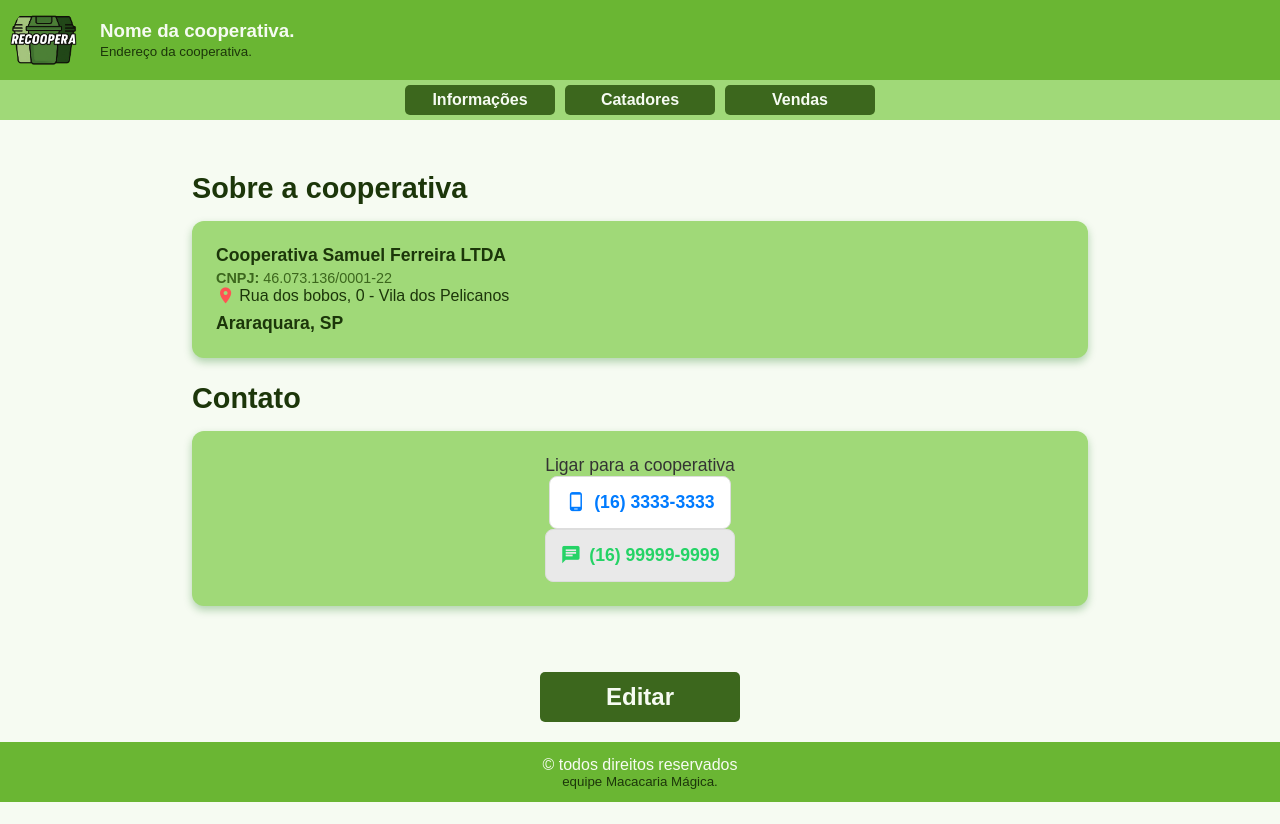
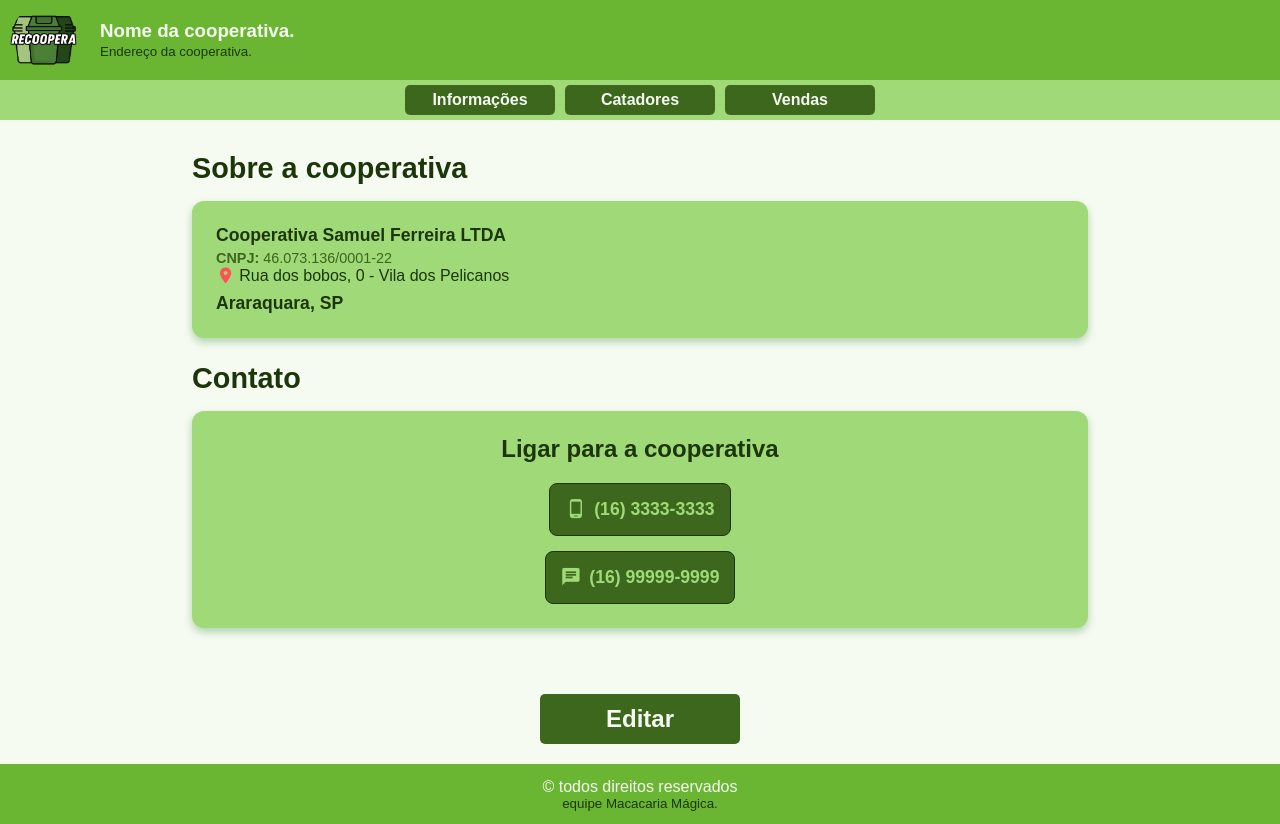
Before and after one commit to gustav0-rdg/tcc_cooperativas, a Flask app: page /pagina-informacoes in a window 1280 px wide. Before the commit the page ends 802 px from the top, so only its background shows below. Run offline with Flask 3, Linux system fonts and the light colour scheme.

Commit message:
FIX: Correções de erros da página de informações cooperativa

```diff
--- a/static/css/Informações_cooperativa/Pagina_Informações.css
+++ b/static/css/Informações_cooperativa/Pagina_Informações.css
@@ -11,7 +11,7 @@ body {
   min-height: 100vh;
   display: flex;
   flex-direction: column;
-  justify-content: space-between;
+  justify-content: flex-start;
   overflow-y: auto;
   overflow-x: hidden;
 }
@@ -31,7 +31,6 @@ main.corpo {
   align-items: center;
   justify-content: center;
   gap: 10px;
-  margin-bottom: 20px;
 }
 
 .btn-funcoes {
@@ -59,17 +58,27 @@ main.corpo {
 }
 
 .main-content {
+  flex-grow: 1;
   width: 100%;
   max-width: 600px;
   padding: 1rem;
   box-sizing: border-box;
   margin-left: auto;
   margin-right: auto;
+  display: flex;
+  justify-content: center;
+  align-items: center;
+  flex-direction: column;
+}
+
+.main-content .info-section {
+  width: 100%;
 }
 
 .card-info {
   width: 100%;
   background-color: var(--verde-claro-medio);
+  gap: 15px;
   border-radius: 12px;
   padding: 1.5rem;
   box-shadow: 0 4px 8px rgba(0, 109, 5, 0.288);
@@ -126,15 +135,11 @@ main.corpo {
   align-items: center;
 }
 
-.phone-icon {
-  font-size: 3rem;
-  color: #007bff;
-  margin-bottom: 0.5rem;
-}
-
 .contato-card p.fw-bold {
-  font-size: 1.1rem;
-  color: #333;
+  font-size: 24px;
+  font-weight: 600;
+  margin-bottom: 5px;
+  color: var(--verde-escuro);
 }
 
 .btn-contato {
@@ -147,15 +152,16 @@ main.corpo {
   font-size: 1.1rem;
   font-weight: bold;
   transition: background-color 0.2s, box-shadow 0.2s;
-  background-color: #fff;
-  color: #333;
-  border: 1px solid #ddd;
+  background-color: var(--verde-escuro-medio) !important;
+  color: var(--verde-claro-medio);
+  border: 1px solid var(--verde-escuro);
+
 }
 
 .btn-contato:hover {
-  background-color: #eee;
+  background-color: var(--verde-principal) !important;
   text-decoration: none;
-  color: #333;
+  color: var(--verde-escuro) !important;
 }
 
 .btn-contato .material-icons {
@@ -163,32 +169,27 @@ main.corpo {
   margin-right: 0.5rem;
 }
 
-.btn-contato:not(.whatsapp-btn) {
-  background-color: #fff;
-  color: #007bff;
-}
-
-.btn-contato:not(.whatsapp-btn) .material-icons {
-  color: #007bff;
+.btn-contato:not(.whatsapp-btn)  {
+  color: var(--verde-claro-medio);
 }
 
 .whatsapp-btn {
-  background-color: #e9e9e9;
-  color: #25D366;
+  color: var(--verde-claro-medio);
 }
 
 .whatsapp-btn .material-icons {
-  color: #25D366;
+  color: var(--verde-claro-medio);
 }
 
-.whatsapp-btn:hover {
-  background-color: #dcdcdc;
+.whatsapp-btn:hover .material-icons {
+  color: var(--verde-escuro);
 }
 
 .card-btnEditar {
   width: 100%;
   display: flex;
   justify-content: center;
+align-items: start;
   padding-bottom: 20px;
 }
 
--- a/templates/pagina-informacoes.html
+++ b/templates/pagina-informacoes.html
@@ -20,7 +20,6 @@
     <button onclick="window.location.href='vendas.html'" class="btn-funcoes btn-vendas">Vendas</button>
   </div>
 
-  <div class="container-fluid d-flex flex-column align-items-center p-0">
   <main class="main-content">
 
     <section class="info-section">
@@ -59,7 +58,6 @@
     </section>
 
   </main>
-  </div>
 
   <div class="card-btnEditar">
     <a href="editar_informações.html" class="btn-editar">Editar</a>
```
Lines whose indentation alone changed are shown as unchanged.
